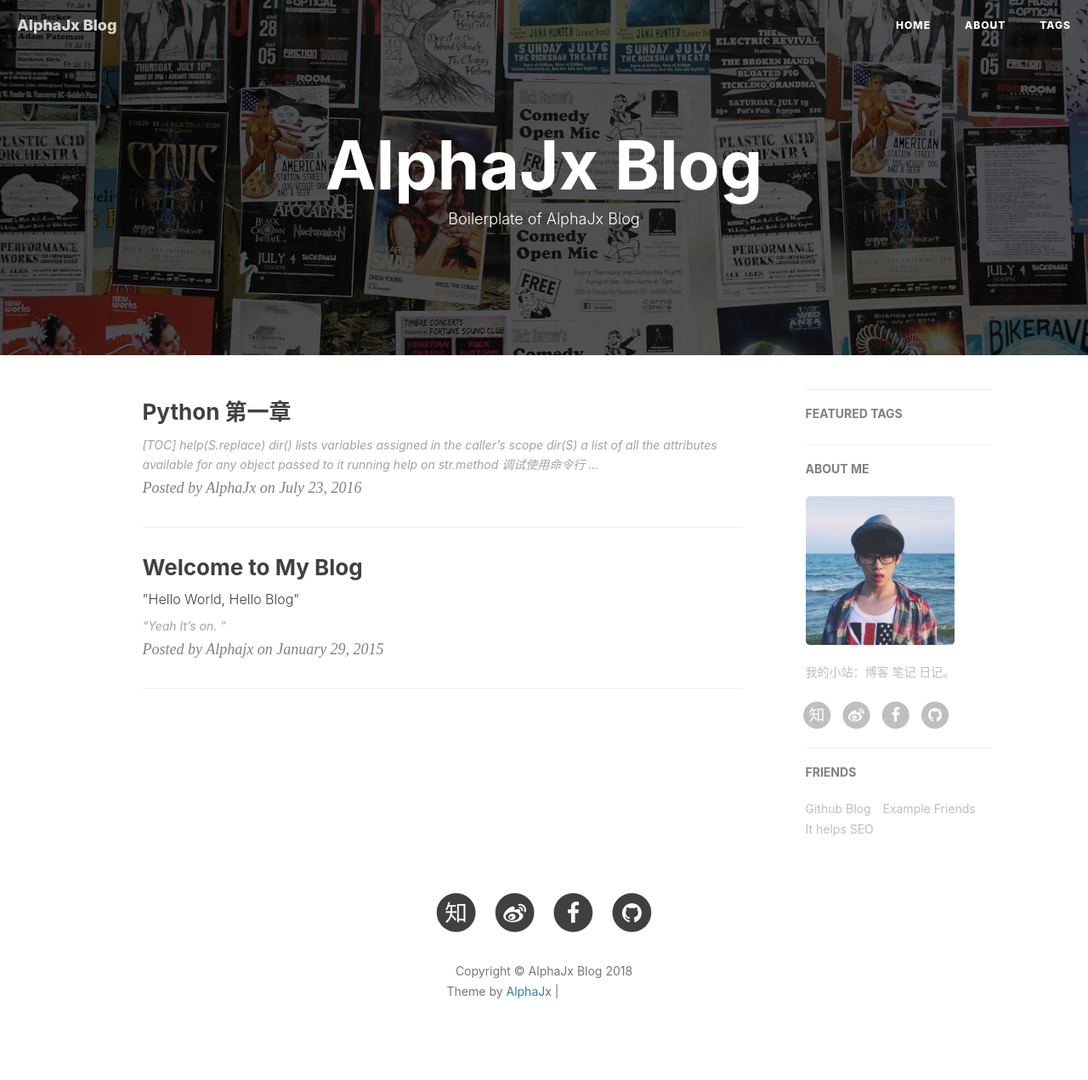
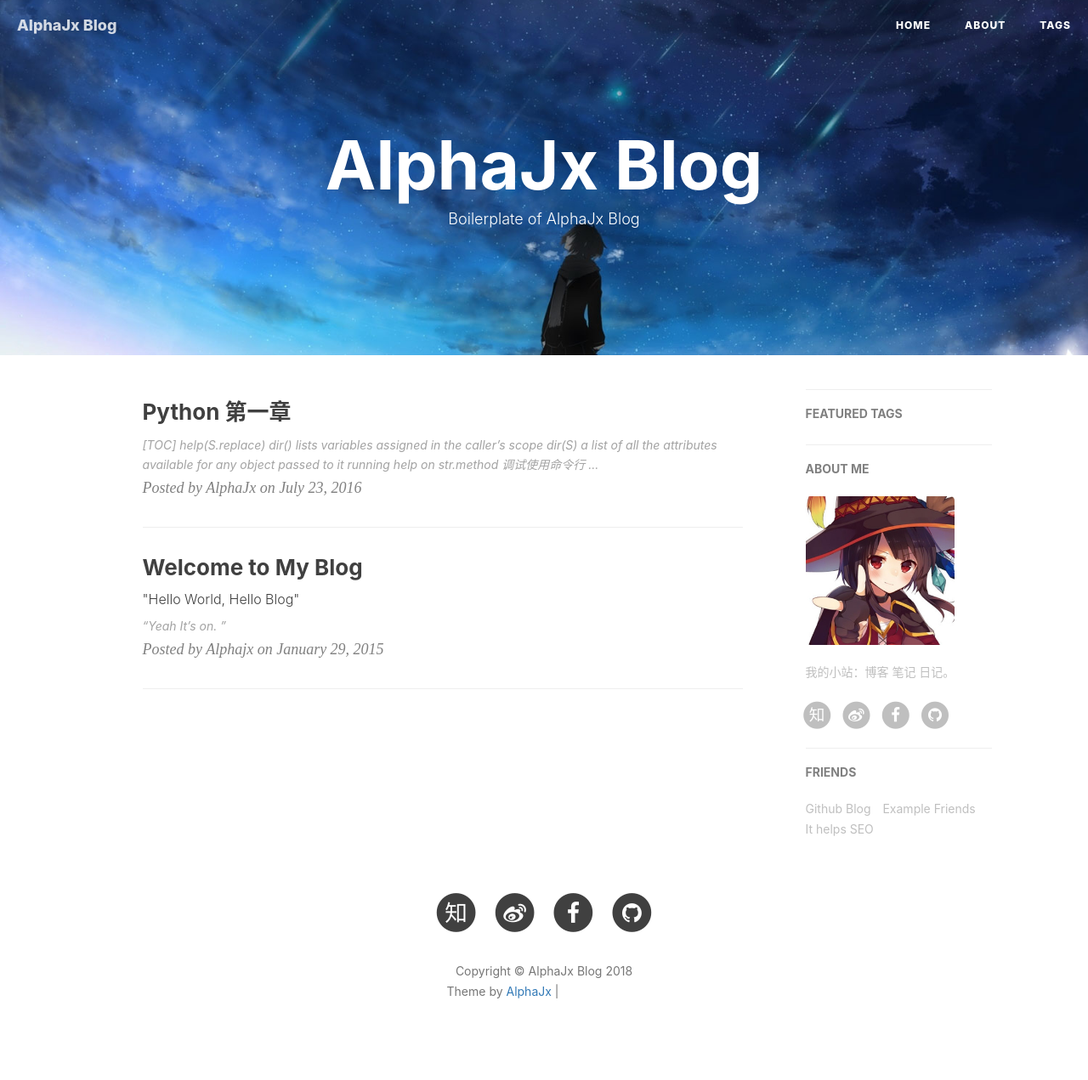
Before and after one commit to alphajx/alphajx.github.io, a Jekyll site: the page built from index.html, in a window 1280 px wide. Shown: the whole page at 85% size. Built offline with Jekyll 4.4.1, drawn with Linux system fonts in a browser that asks for light colours; nearby versions of some CDN libraries; the list of posts is cut into pages by our own code; comment, search, counter and statistics services are not loaded; grey boxes are pictures that could not be loaded.

Commit message:
修改图片资源

```diff
--- a/_config.yml
+++ b/_config.yml
@@ -69,7 +69,7 @@
 # Sidebar settings
 sidebar: true                           # whether or not using Sidebar.
 sidebar-about-description: "我的小站：博客 笔记 日记。"
-sidebar-avatar: /img/avatar-hux.jpg      # use absolute URL, seeing it's used in both `/` and `/about/`
+sidebar-avatar: /img/avatar-alphajx.jpg      # use absolute URL, seeing it's used in both `/` and `/about/`
 
 
 
```
Also changed, not shown: img/404-bg.jpg, img/about-bg.jpg, img/avatar-alphajx.jpg (added), img/avatar-hux.jpg (deleted), img/favicon.ico, img/home-bg.jpg, img/icon_wechat.png, img/in-post/post-js-version/javascript-java.jpg (deleted), img/in-post/post-js-version/keep-calm-and-learn-javascript.png (deleted), img/post-bg-hx1.jpg (added), img/post-bg-hx2.jpg (renamed from img/home-bg-o.jpg), img/post-bg-hx3.jpg (renamed from img/contact-bg.jpg), img/post-bg-hx4.jpg (added), img/tag-bg.jpg.
